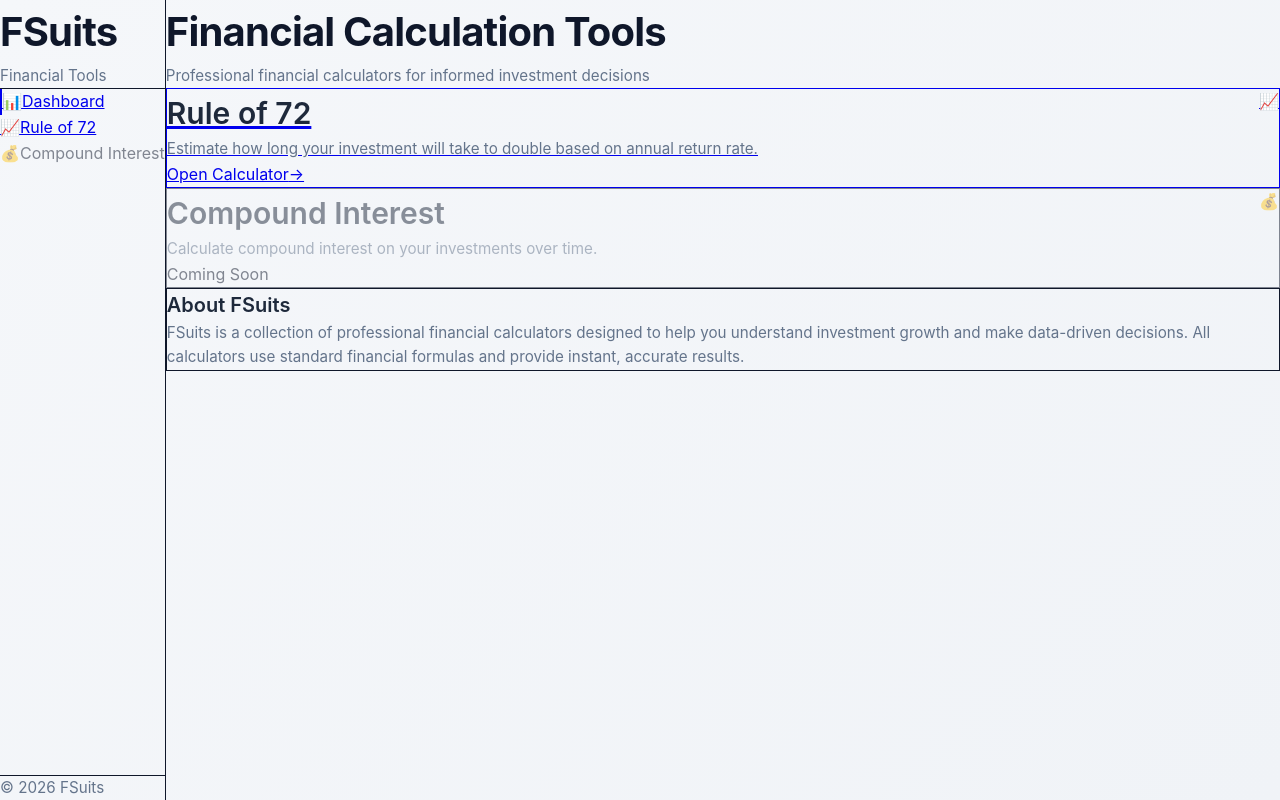
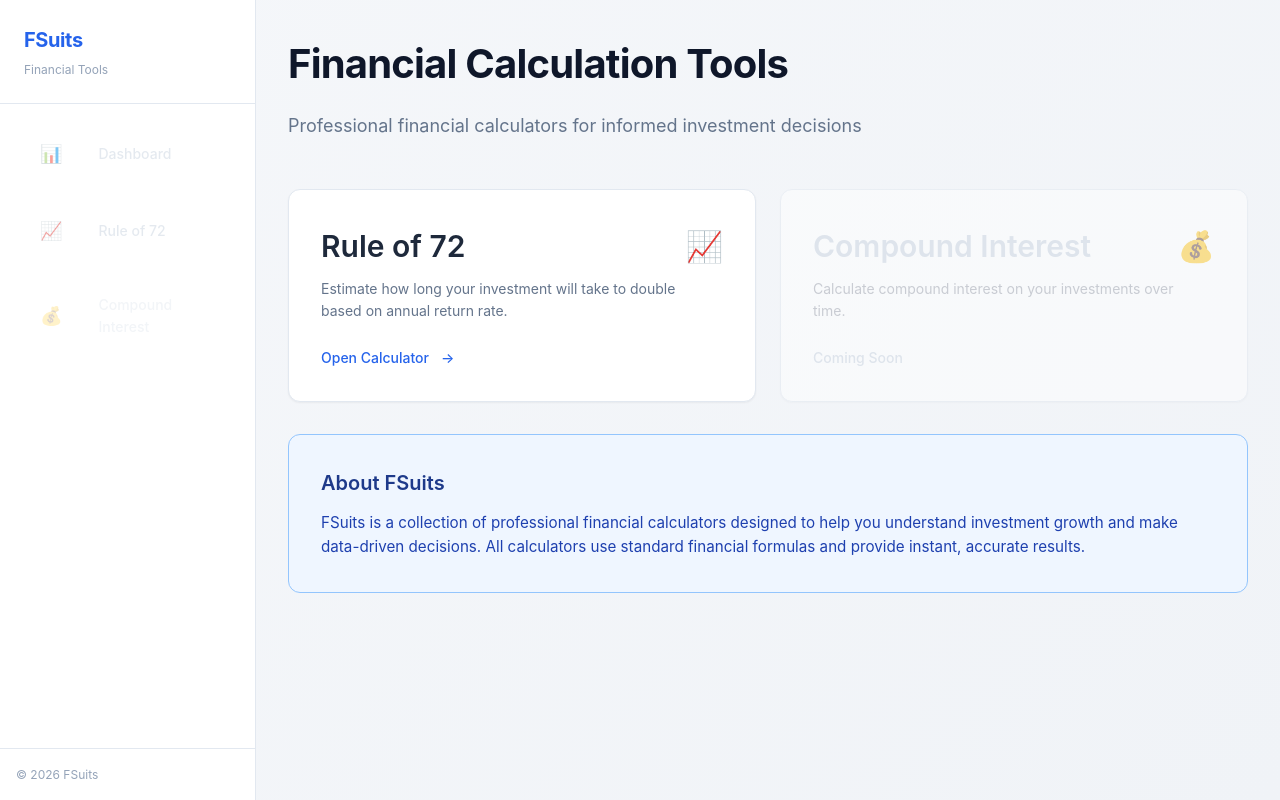
Before and after one commit to johndoe2x/Fsuits, a Next.js app: page / in a window 1280 px wide. Built offline with nearby package versions, Linux system fonts and the light colour scheme.

Commit message:
Replace Tailwind with custom CSS for better static export compatibility

```diff
--- a/app/globals.css
+++ b/app/globals.css
@@ -1,7 +1,3 @@
-@tailwind base;
-@tailwind components;
-@tailwind utilities;
-
 * {
   margin: 0;
   padding: 0;
@@ -13,45 +9,344 @@ html {
 }
 
 body {
+  font-family: -apple-system, BlinkMacSystemFont, "Segoe UI", "Roboto", sans-serif;
   background: linear-gradient(135deg, #f5f7fa 0%, #f0f3f7 100%);
-  font-family: -apple-system, BlinkMacSystemFont, "Segoe UI", "Roboto", "Oxygen",
-    "Ubuntu", "Cantarell", "Fira Sans", "Droid Sans", "Helvetica Neue", sans-serif;
+  color: #0f172a;
   line-height: 1.6;
-  color: #0f172a;
 }
 
 h1 {
   font-size: 2.5rem;
   font-weight: 700;
+  color: #0f172a;
   letter-spacing: -0.02em;
-  color: #0f172a;
+  margin-bottom: 1rem;
 }
 
 h2 {
   font-size: 1.875rem;
   font-weight: 600;
   color: #1e293b;
+  margin-bottom: 1rem;
 }
 
 h3 {
   font-size: 1.25rem;
   font-weight: 600;
   color: #1e293b;
+  margin-bottom: 0.75rem;
 }
 
 p {
   color: #64748b;
   font-size: 0.95rem;
+  line-height: 1.6;
 }
 
-input,
-textarea,
-select {
-  font-family: inherit;
+a {
+  color: #2563eb;
+  text-decoration: none;
 }
 
-input:focus,
-textarea:focus,
-select:focus {
+a:hover {
+  text-decoration: underline;
+}
+
+/* Sidebar */
+aside {
+  width: 16rem;
+  background: white;
+  border-right: 1px solid #e2e8f0;
+  height: 100vh;
+  position: sticky;
+  top: 0;
+  display: flex;
+  flex-direction: column;
+  padding: 0;
+}
+
+aside > div:first-child {
+  padding: 1.5rem;
+  border-bottom: 1px solid #e2e8f0;
+}
+
+aside h1 {
+  font-size: 1.25rem;
+  font-weight: 700;
+  color: #2563eb;
+  margin: 0 0 0.25rem 0;
+}
+
+aside p {
+  font-size: 0.75rem;
+  color: #94a3b8;
+  margin: 0;
+}
+
+nav {
+  flex: 1;
+  padding: 1rem;
+  overflow-y: auto;
+}
+
+nav > div {
+  margin-bottom: 0.5rem;
+}
+
+nav a,
+nav span {
+  display: flex;
+  align-items: center;
+  gap: 0.75rem;
+  padding: 0.625rem 0.75rem;
+  border-radius: 0.5rem;
+  font-size: 0.875rem;
+  font-weight: 500;
+  transition: all 0.2s;
+}
+
+nav a {
+  color: #475569;
+}
+
+nav a:hover {
+  background: #f1f5f9;
+  text-decoration: none;
+}
+
+nav a.active {
+  background: #eff6ff;
+  color: #2563eb;
+  border-left: 2px solid #2563eb;
+  padding-left: calc(0.75rem - 2px);
+}
+
+nav span {
+  color: #cbd5e1;
+  cursor: not-allowed;
+  opacity: 0.5;
+}
+
+aside > div:last-child {
+  padding: 1rem;
+  border-top: 1px solid #e2e8f0;
+  font-size: 0.75rem;
+  color: #94a3b8;
+}
+
+/* Main Content */
+main {
+  flex: 1;
+  overflow: auto;
+}
+
+.container {
+  max-width: 80rem;
+  margin: 0 auto;
+  padding: 2rem;
+}
+
+/* Cards */
+.card {
+  background: white;
+  border-radius: 0.75rem;
+  box-shadow: 0 1px 2px 0 rgba(0, 0, 0, 0.05);
+  border: 1px solid #e2e8f0;
+  padding: 2rem;
+  transition: all 0.3s;
+}
+
+.card:hover {
+  box-shadow: 0 4px 6px -1px rgba(0, 0, 0, 0.1);
+  border-color: #93c5fd;
+}
+
+/* Grid */
+.grid {
+  display: grid;
+  gap: 1.5rem;
+}
+
+.grid-cols-2 {
+  grid-template-columns: repeat(2, 1fr);
+}
+
+@media (max-width: 1024px) {
+  .grid-cols-2 {
+    grid-template-columns: 1fr;
+  }
+}
+
+/* Buttons & Links */
+.btn {
+  display: inline-flex;
+  align-items: center;
+  gap: 0.5rem;
+  padding: 0.625rem 1.5rem;
+  border-radius: 0.5rem;
+  font-weight: 500;
+  transition: all 0.2s;
+  text-decoration: none;
+}
+
+.btn-primary {
+  background: #2563eb;
+  color: white;
+}
+
+.btn-primary:hover {
+  background: #1d4ed8;
+  text-decoration: none;
+}
+
+/* Forms */
+input[type="range"],
+input[type="number"],
+input[type="text"] {
+  font-family: inherit;
+  padding: 0.75rem;
+  border: 1px solid #e2e8f0;
+  border-radius: 0.5rem;
+  font-size: 0.95rem;
+}
+
+input[type="range"] {
+  width: 100%;
+}
+
+input[type="number"],
+input[type="text"] {
+  background: #f8fafc;
+}
+
+input[type="number"]:focus,
+input[type="text"]:focus {
   outline: none;
+  background: white;
+  border-color: #2563eb;
+  box-shadow: 0 0 0 2px rgba(37, 99, 235, 0.1);
 }
+
+/* Special Sections */
+.highlight {
+  background: #eff6ff;
+  border: 1px solid #93c5fd;
+  border-radius: 0.75rem;
+  padding: 2rem;
+  margin-top: 2rem;
+}
+
+.highlight h3 {
+  color: #1e3a8a;
+  margin-bottom: 0.75rem;
+}
+
+.highlight p {
+  color: #1e40af;
+}
+
+.warning {
+  background: #fef3c7;
+  border: 1px solid #fcd34d;
+  border-radius: 0.75rem;
+  padding: 2rem;
+  margin-top: 2rem;
+}
+
+.warning p {
+  color: #78350f;
+}
+
+/* Result Cards */
+.result-card {
+  background: linear-gradient(135deg, #2563eb 0%, #1d4ed8 100%);
+  color: white;
+  border-radius: 0.75rem;
+  padding: 1.5rem;
+  text-align: center;
+}
+
+.result-card.green {
+  background: linear-gradient(135deg, #16a34a 0%, #15803d 100%);
+}
+
+.result-card p {
+  color: rgba(255, 255, 255, 0.8);
+  font-size: 0.875rem;
+  margin-bottom: 0.5rem;
+}
+
+.result-card .value {
+  font-size: 2.25rem;
+  font-weight: 700;
+  margin: 0.5rem 0;
+}
+
+/* Layout */
+.flex {
+  display: flex;
+}
+
+.flex-col {
+  flex-direction: column;
+}
+
+.gap-6 {
+  gap: 1.5rem;
+}
+
+.gap-3 {
+  gap: 0.75rem;
+}
+
+.items-center {
+  align-items: center;
+}
+
+.items-start {
+  align-items: flex-start;
+}
+
+.justify-between {
+  justify-content: space-between;
+}
+
+.mb-3 {
+  margin-bottom: 0.75rem;
+}
+
+.mb-6 {
+  margin-bottom: 1.5rem;
+}
+
+.mt-12 {
+  margin-top: 3rem;
+}
+
+.w-full {
+  width: 100%;
+}
+
+.space-y-8 > * + * {
+  margin-top: 2rem;
+}
+
+.text-sm {
+  font-size: 0.875rem;
+}
+
+.text-lg {
+  font-size: 1.125rem;
+}
+
+.text-3xl {
+  font-size: 1.875rem;
+}
+
+.font-bold {
+  font-weight: 700;
+}
+
+.opacity-50 {
+  opacity: 0.5;
+}
--- a/app/page.tsx
+++ b/app/page.tsx
@@ -2,62 +2,54 @@ import Link from "next/link";
 
 export default function Home() {
   return (
-    <div className="min-h-screen">
-      <div className="max-w-6xl mx-auto p-8">
-        <div className="mb-12">
-          <h1 className="mb-3">Financial Calculation Tools</h1>
-          <p className="text-lg text-slate-600">
+    <div style={{ minHeight: "100vh" }}>
+      <div className="container">
+        <div style={{ marginBottom: "3rem" }}>
+          <h1>Financial Calculation Tools</h1>
+          <p style={{ fontSize: "1.125rem" }}>
             Professional financial calculators for informed investment decisions
           </p>
         </div>
 
-        <div className="grid grid-cols-1 lg:grid-cols-2 gap-6">
-          <Link
-            href="/rule-of-72"
-            className="bg-white rounded-xl shadow-sm border border-slate-200/50 p-8 hover:shadow-lg hover:border-blue-300 transition-all duration-300 group"
-          >
-            <div className="flex items-start justify-between mb-6">
+        <div className="grid grid-cols-2">
+          <Link href="/Fsuits/rule-of-72" className="card" style={{ display: "block", position: "relative" }}>
+            <div className="flex items-start justify-between" style={{ marginBottom: "1.5rem" }}>
               <div>
-                <h2 className="mb-2 group-hover:text-blue-600 transition-colors">
-                  Rule of 72
-                </h2>
-                <p className="text-sm">
-                  Estimate how long your investment will take to double based on
-                  annual return rate.
+                <h2 style={{ marginBottom: "0.5rem" }}>Rule of 72</h2>
+                <p style={{ fontSize: "0.875rem" }}>
+                  Estimate how long your investment will take to double based on annual return rate.
                 </p>
               </div>
-              <span className="text-3xl">📈</span>
+              <span style={{ fontSize: "1.875rem" }}>📈</span>
             </div>
-
-            <div className="flex items-center gap-2 text-blue-600 font-medium text-sm">
+            <div className="flex items-center gap-3" style={{ color: "#2563eb", fontWeight: "500", fontSize: "0.875rem" }}>
               <span>Open Calculator</span>
-              <span className="group-hover:translate-x-1 transition-transform">→</span>
+              <span>→</span>
             </div>
           </Link>
 
-          <div className="bg-white rounded-xl shadow-sm border border-slate-200/50 p-8 opacity-50 cursor-not-allowed">
-            <div className="flex items-start justify-between mb-6">
+          <div className="card" style={{ opacity: 0.5, cursor: "not-allowed" }}>
+            <div className="flex items-start justify-between" style={{ marginBottom: "1.5rem" }}>
               <div>
-                <h2 className="mb-2 text-slate-500">Compound Interest</h2>
-                <p className="text-sm text-slate-400">
+                <h2 style={{ marginBottom: "0.5rem", color: "#cbd5e1" }}>Compound Interest</h2>
+                <p style={{ fontSize: "0.875rem", color: "#a1a5af" }}>
                   Calculate compound interest on your investments over time.
                 </p>
               </div>
-              <span className="text-3xl">💰</span>
+              <span style={{ fontSize: "1.875rem" }}>💰</span>
             </div>
-
-            <div className="flex items-center gap-2 text-slate-400 font-medium text-sm">
+            <div className="flex items-center gap-3" style={{ color: "#cbd5e1", fontWeight: "500", fontSize: "0.875rem" }}>
               <span>Coming Soon</span>
             </div>
           </div>
         </div>
 
-        <div className="mt-12 bg-blue-50 border border-blue-200 rounded-xl p-8">
-          <h3 className="mb-3 text-blue-900">About FSuits</h3>
-          <p className="text-blue-800 leading-relaxed">
-            FSuits is a collection of professional financial calculators designed to help
-            you understand investment growth and make data-driven decisions. All calculators
-            use standard financial formulas and provide instant, accurate results.
+        <div className="highlight">
+          <h3>About FSuits</h3>
+          <p>
+            FSuits is a collection of professional financial calculators designed to help you
+            understand investment growth and make data-driven decisions. All calculators use
+            standard financial formulas and provide instant, accurate results.
           </p>
         </div>
       </div>
--- a/tailwind.config.ts
+++ /dev/null
@@ -1,27 +0,0 @@
-import type { Config } from "tailwindcss";
-
-export default {
-  content: [
-    "./app/**/*.{js,ts,jsx,tsx,mdx}",
-    "./components/**/*.{js,ts,jsx,tsx,mdx}",
-  ],
-  theme: {
-    extend: {
-      colors: {
-        slate: {
-          50: "#f8fafc",
-          100: "#f1f5f9",
-          200: "#e2e8f0",
-          300: "#cbd5e1",
-          400: "#94a3b8",
-          500: "#64748b",
-          600: "#475569",
-          700: "#334155",
-          800: "#1e293b",
-          900: "#0f172a",
-        },
-      },
-    },
-  },
-  plugins: [],
-} satisfies Config;
```
Also changed, not shown: app/rule-of-72/page.tsx (+45 -40 lines).
